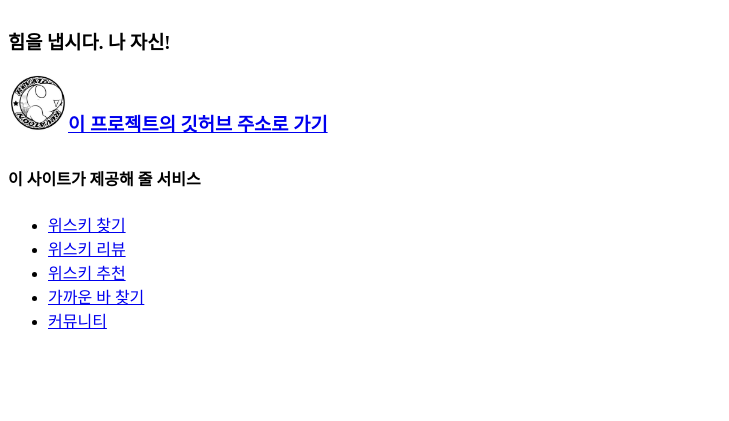
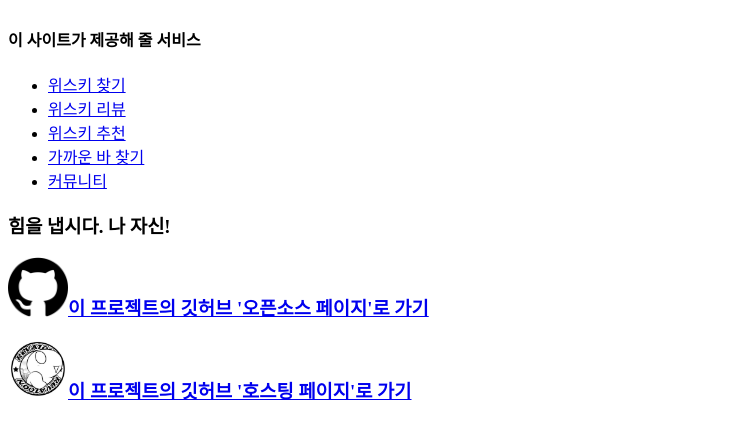
Before and after one commit to Mandoremee/ReviewOnWhisky, a plain HTML site: page index.html in a window 1280 px wide. Shown: the part 409-830 px from the top of the page, without its empty margins (0-729 px from the left). Before the commit the page ends 800 px from the top, so only its background shows below. Drawn offline with Linux system fonts and the light colour scheme.

Commit message:
feat::add href link of 'my github hosting page'

```diff
--- a/index.html
+++ b/index.html
@@ -11,14 +11,6 @@
 그리고 그로 하여금 더 많은 사람들이 <strong>위스키를 소주나 맥주와 같이 <u>편하게</u> 즐길 수 있기를</strong> 바랍니다.
 </p>
 <p style="margin-top:30px;">
-<h3>힘을 냅시다. 나 자신!</h3>
-<div>
-<a href="https://github.com/Mandoremee/ReviewOnWhisky" target="_blank" title="github">
-    <div><img src="My_git_icon.jpg" width="60" style="float:left"></br><h3>이 프로젝트의 깃허브 주소로 가기</h3></div>
-</a>
-</div>
-</p>
-<p style="margin-top:30px;">
 <h4><strong>이 사이트가 제공해 줄 서비스</strong></h4>
 <p>
     <ul>
@@ -29,5 +21,20 @@
         <li><a href="community.html">커뮤니티</a></li>
     </ul>
 </p>
+<h3>힘을 냅시다. 나 자신!</h3>
+<div>
+<a href="https://github.com/Mandoremee/ReviewOnWhisky" target="_blank" title="github">
+    <div>
+        <img src="깃허브 로고.png" width="60" style="float:left"></br>
+        <h3>이 프로젝트의 깃허브 '오픈소스 페이지'로 가기</h3>
+    </div>
+</a>
+<a href="https://mandoremee.github.io/ReviewOnWhisky/" target="_blank" title="github">
+    <div>
+        <img src="My_git_icon.jpg" width="60" style="float:left"></br>
+        <h3>이 프로젝트의 깃허브 '호스팅 페이지'로 가기</h3>
+    </div>
+</a>
+</div>
 </p>
 </body>
```
